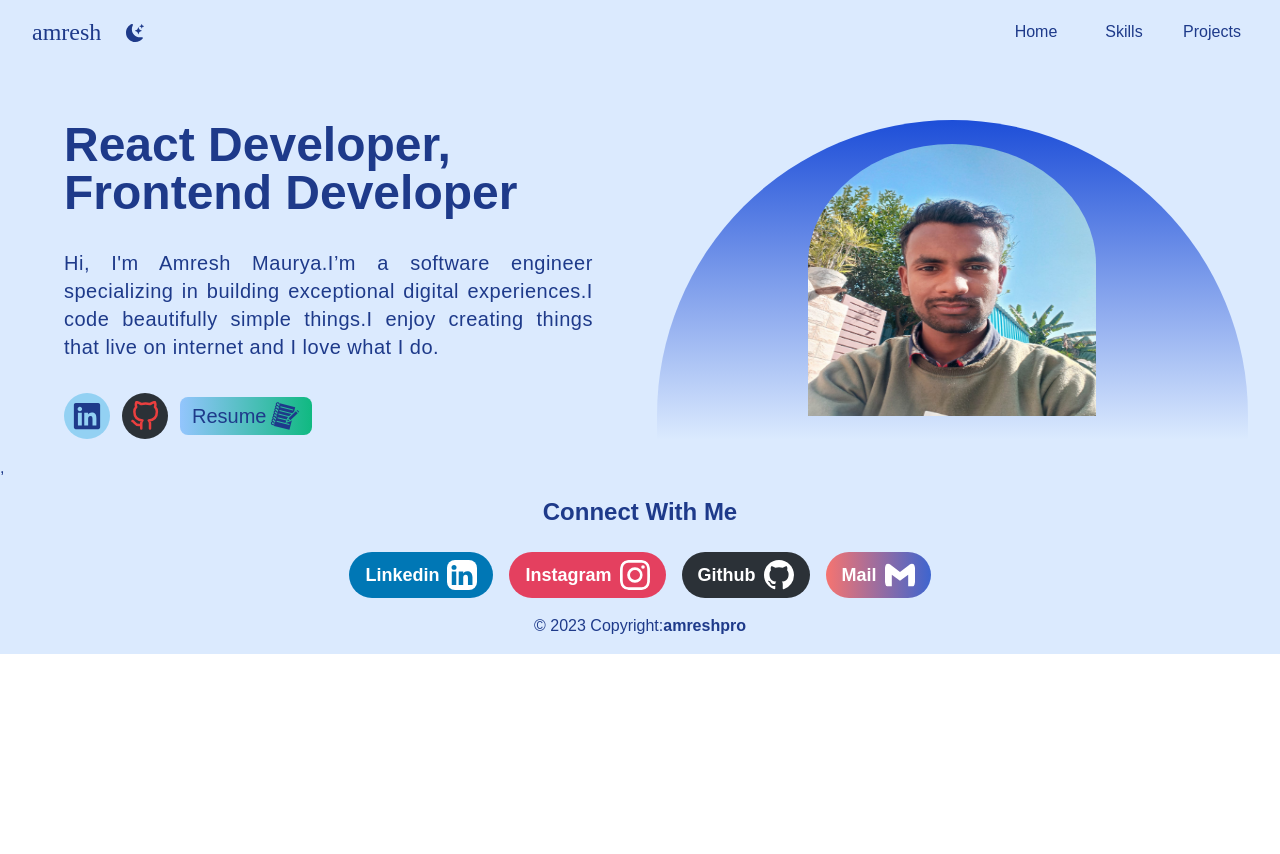
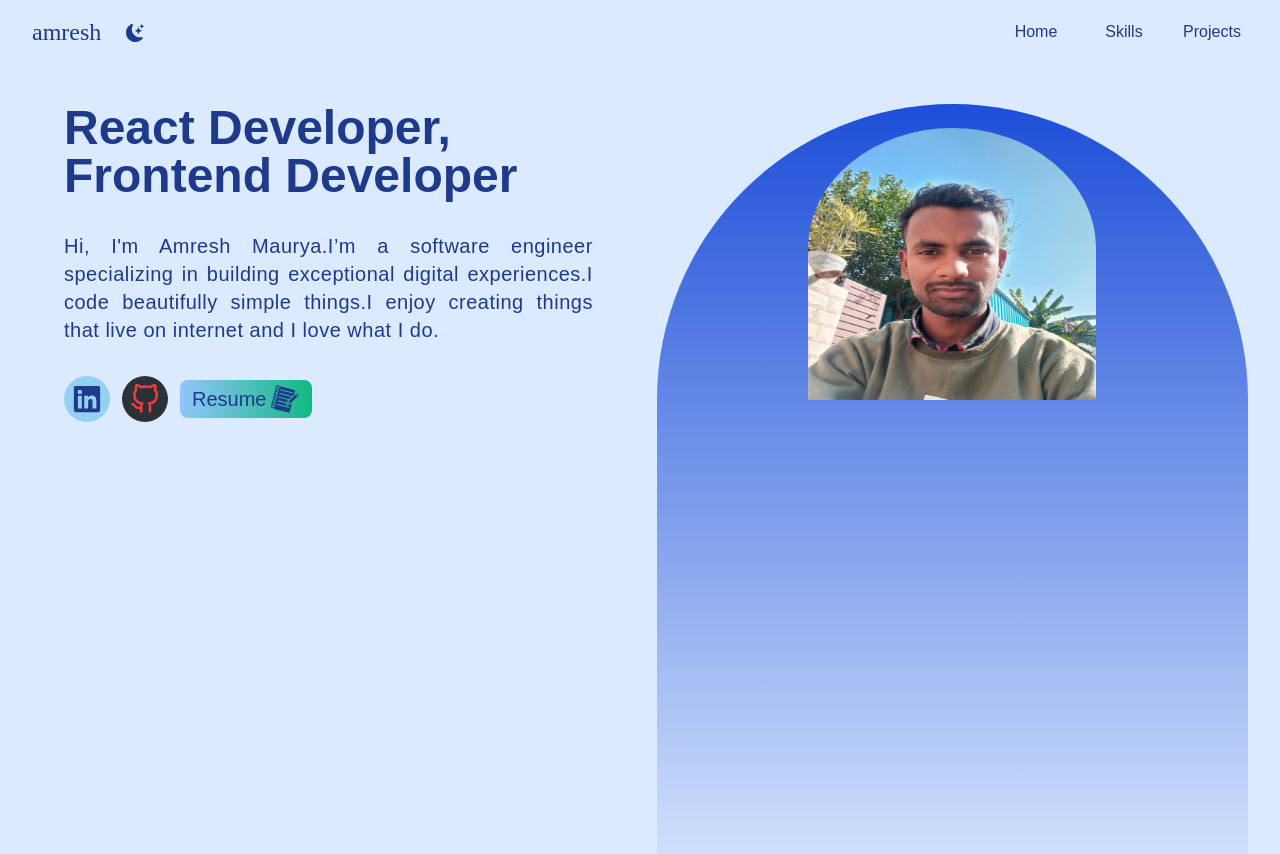
Before and after one commit to amreshpro/proportfolio, a React (Vite) app: page / in a window 1280 px wide. Shown: the top 854 px of the page. Before the commit the page ends 800 px from the top, so only its background shows below. Built offline with nearby package versions, Linux system fonts and the light colour scheme; a web font is replaced by a local one.

Commit message:
fix width issue

```diff
--- a/src/components/Hero.jsx
+++ b/src/components/Hero.jsx
@@ -4,7 +4,7 @@ import ProfileContent from "./ProfileContent";
 export default function Hero() {
   return (
     <div
-      className={`hero  py-4 px-8 sm:py-2 sm:px-2 flex  sm:flex-col-reverse justify-center items-center gap-8 w-full `}
+      className={`hero   px-8 sm:py-2 sm:px-2 flex  sm:flex-col-reverse justify-center  gap-8 w-full h-screen md:h-full`}
     >
       {/* Profile Content */}
       <ProfileContent />
```
